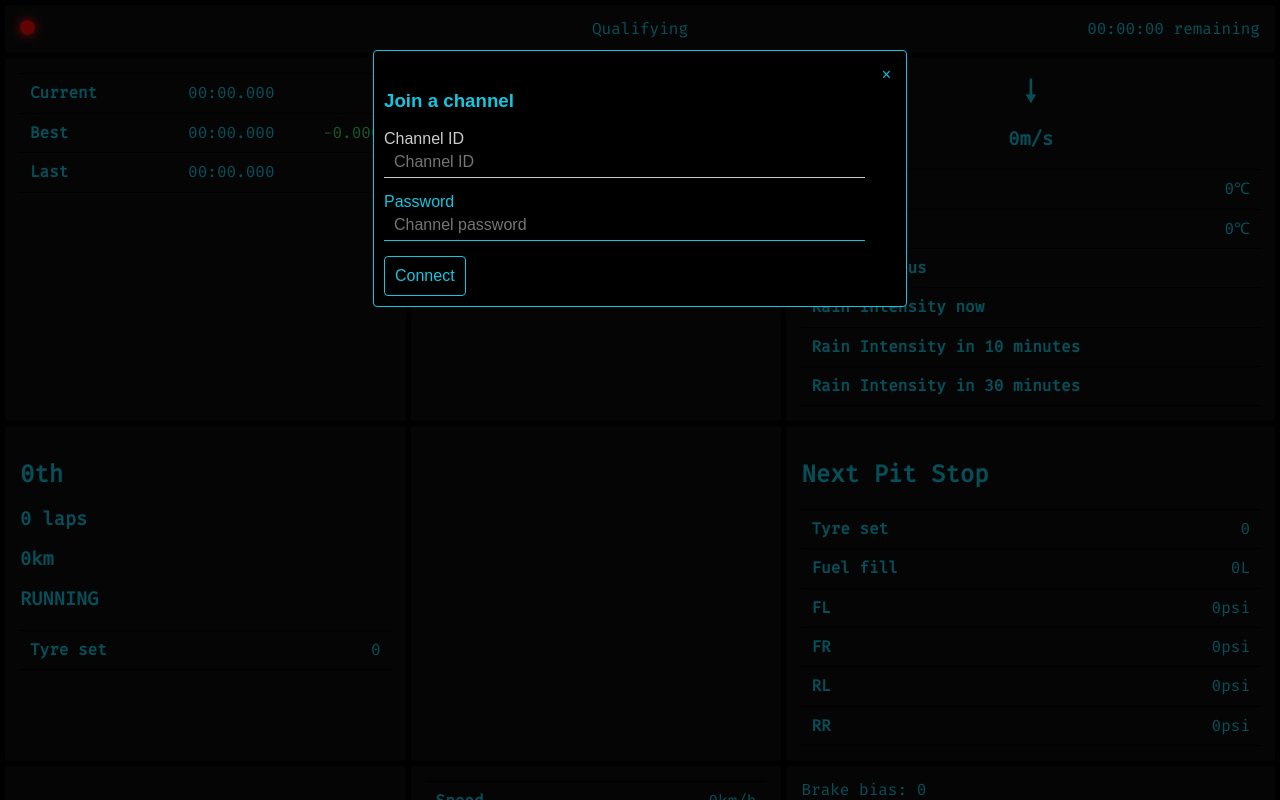
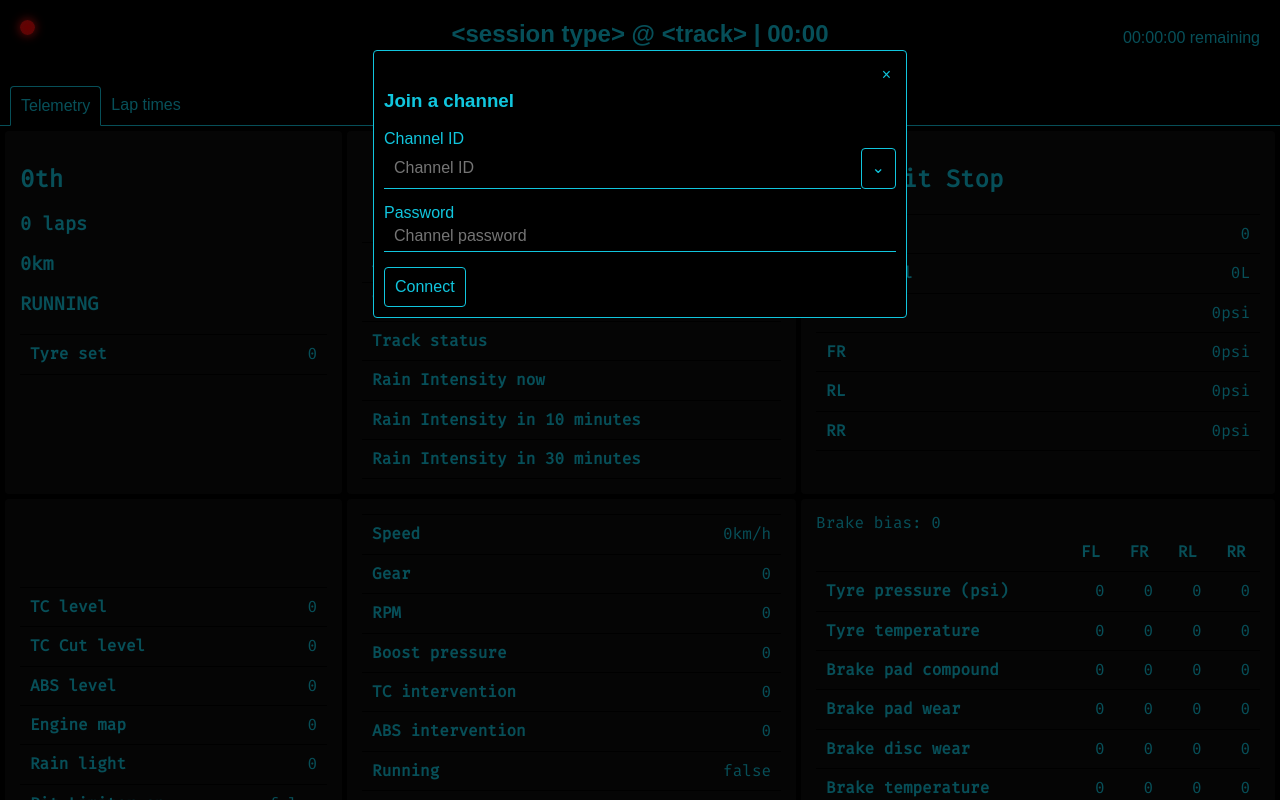
Before and after one commit to blacksfk/are_subscriber, a Vue app: page / in a window 1280 px wide. Shown: the top 800 px of the page. Built offline with nearby package versions, Linux system fonts and the light colour scheme.

Commit message:
interface refactor

```diff
--- a/src/views/Home.vue
+++ b/src/views/Home.vue
@@ -1,52 +1,56 @@
 <template>
 <div>
-	<modal v-show="!connected" @ready="$refs.id.focus()" @close="connected = true">
+	<!-- connection modal -->
+	<modal v-show="!connected" @close="connected = true">
 		<h3>Join a channel</h3>
 		<form action="connect" method="post">
 			<div class="input-group">
 				<label for="id">Channel ID</label>
-				<input type="text" name="id" id="id" class="input" placeholder="Channel ID" v-model="channel.id" ref="id">
+				<searchable-select name="id" :options="channels" v-model="channel" display-key="name" placeholder="Channel ID" :filter="filterChannel"/>
 			</div>
 			<div class="input-group">
 				<label for="Password">Password</label>
-				<input type="password" name="password" id="password" placeholder="Channel password" class="input" v-model="channel.password">
+				<clearable-input type="password" name="password" v-model="channel.password" placeholder="Channel password"/>
 			</div>
 			<input type="submit" value="Connect" class="btn btn-primary">
 		</form>
 	</modal>
-	<div class="grid-container">
-		<div class="grid-item header">
-			<div class="row space-between">
-				<div class="col-33 col-start">
-					<div class="row">
-						<div class="led led-sm led-red"></div>
-					</div>
-				</div>
-				<div class="col-33 col-centre">
-					<span>{{ telemetry.hud.session.type }}</span>
-				</div>
-				<div class="col-33 col-end"><span>{{ timeRemaining }}</span> remaining</div>
+
+	<!-- header -->
+	<div class="header">
+		<div class="row space-between">
+			<div class="col-33 col-start">
+				<div class="led led-sm" :class="ledClass" :title="ledTooltip"></div>
+			</div>
+			<div class="col-33 col-centre">
+				<h2><span>{{ telemetry.hud.session.type }}</span> &commat; <span>{{ telemetry.properties.track.name }}</span> | <in-game-clock :clock="telemetry.hud.session.clock"></in-game-clock></h2>
+			</div>
+			<div class="col-33 col-end"><span>{{ timeRemaining }} remaining</span></div>
+		</div>
+		<div class="row">
+			<div class="col-33 col-centre">
+				<curr-laptime :current="telemetry.hud.laptimes.current" :delta="telemetry.hud.laptimes.delta" :delta-positive="telemetry.hud.laptimes.isDeltaPositive" :valid="telemetry.hud.laptimes.isValidLap"></curr-laptime>
 			</div>
 		</div>
+		<tab-row v-model="currTab" :items="['Telemetry', 'Lap times']"></tab-row>
+	</div>
+
+	<!-- telemetry tab -->
+	<div class="grid-container" v-show="currTab === 0">
+
+		<!-- grid row 1 -->
 		<div class="grid-item">
-			<laptimes v-bind="telemetry.hud.laptimes"></laptimes>
-		</div>
-		<div class="grid-item">
-			<misc :player="telemetry.properties.player" :track="telemetry.properties.track.name" :pit-window="telemetry.properties.pitWindow" :clock="telemetry.hud.session.clock"></misc>
-			<!-- <car :id="telemetry.properties.car.model"></car> -->
+			<status :position="telemetry.hud.position" :laps="telemetry.hud.laps" :distance-traveled="telemetry.hud.distanceTraveled" :tyre-set="telemetry.hud.tyreSet"></status>
 		</div>
 		<div class="grid-item">
 			<conditions v-bind="telemetry.hud.conditions" :temp="telemetry.physics.temp"></conditions>
 		</div>
 		<div class="grid-item">
-			<status :position="telemetry.hud.position" :laps="telemetry.hud.laps" :distance-traveled="telemetry.hud.distanceTraveled" :tyre-set="telemetry.hud.tyreSet"></status>
-		</div>
-		<div class="grid-item">
-		</div>
-		<div class="grid-item">
 			<h2>Next Pit Stop</h2>
 			<pitstop v-bind="telemetry.hud.pitstop"></pitstop>
 		</div>
+
+		<!-- grid row 2 -->
 		<div class="grid-item">
 			<inputs :electronics="telemetry.hud.electronics" :tc="telemetry.physics.tc" :abs="telemetry.physics.abs" :input="telemetry.physics.input"></inputs>
 		</div>
@@ -77,27 +81,42 @@
 }
 
 .header {
-	grid-area: header;
+	position: sticky;
+	top: 0;
+	left: 0;
+	background-color: var(--bg-primary);
+}
+
+.header h2 {
+	margin: 0;
+}
+
+.header > .row:first-child {
+	padding: 20px;
 }
 </style>
 <script>
 import Modal from "@/components/Modal.vue";
-import Laptimes from "@/components/Laptimes.vue";
 import Tyres from "@/components/Tyres.vue";
 import Status from "@/components/Status.vue";
 import Inputs from "@/components/Inputs.vue";
 import Pitstop from "@/components/Pitstop.vue";
-import Car from "@/components/Car.vue";
-import Misc from "@/components/Misc.vue";
 import Conditions from "@/components/Conditions.vue";
 import Motor from "@/components/Motor.vue";
-// import Flag from "@/components/Flag.vue";
+import SearchableSelect from "@/components/SearchableSelect.vue";
+import ClearableInput from "@/components/ClearableInput.vue";
+import TabRow from "@/components/TabRow.vue";
+import InGameClock from "@/components/InGameClock.vue";
+import CurrLaptime from "@/components/CurrLaptime.vue";
 
 function data() {
 	return {
+		currTab: 0,
 		connected: false,
+		channels: [],
 		channel: {
 			id: "",
+			name: "",
 			password: ""
 		},
 		telemetry: {
@@ -136,7 +155,7 @@ function data() {
 					rightIndicator: false
 				},
 				session: {
-					type: "Qualifying",
+					type: "<session type>",
 					timeLeft: 0,
 					activeCars: 0,
 					clock: 0
@@ -287,12 +306,12 @@ function data() {
 					nickname: ""
 				},
 				car: {
-					model: "nissan_gt_r_gt3_2018",
+					model: "",
 					maxRPM: 0,
 					tankCap: 0
 				},
 				track: {
-					name: "",
+					name: "<track>",
 					sectors: 0
 				},
 				pitWindow: {
@@ -325,6 +344,12 @@ let computed = {
 		m = (m % 60).toString().padStart(2, "0");
 
 		return `${h}:${m}:${s}`;
+	},
+	ledClass() {
+		return (this.connected ? "led-green" : "led-red");
+	},
+	ledTooltip() {
+		return (this.connected ? "Connected" : "Not connected");
 	}
 };
 
@@ -343,6 +368,17 @@ function disconnect() {
  */
 function delta(newTelemetry) {
 	recurse(this.telemetry, newTelemetry);
+}
+
+/**
+ * Channel object filter callback that determines whether or not the
+ * given channel object matches the provided search term.
+ * @param  {Object}  channel
+ * @param  {String}  term
+ * @return {Boolean}
+ */
+function filterChannel(channel, term) {
+	return channel.name.toLowerCase().includes(term);
 }
 
 /**
@@ -373,20 +409,22 @@ export default {
 	methods: {
 		connect,
 		disconnect,
-		delta
+		delta,
+		filterChannel
 	},
 	components: {
 		Modal,
-		Laptimes,
 		Tyres,
 		Status,
 		Inputs,
 		Pitstop,
-		Car,
-		Misc,
 		Conditions,
 		Motor,
-		// Flag
+		SearchableSelect,
+		ClearableInput,
+		TabRow,
+		InGameClock,
+		CurrLaptime,
 	}
 };
 </script>
```
